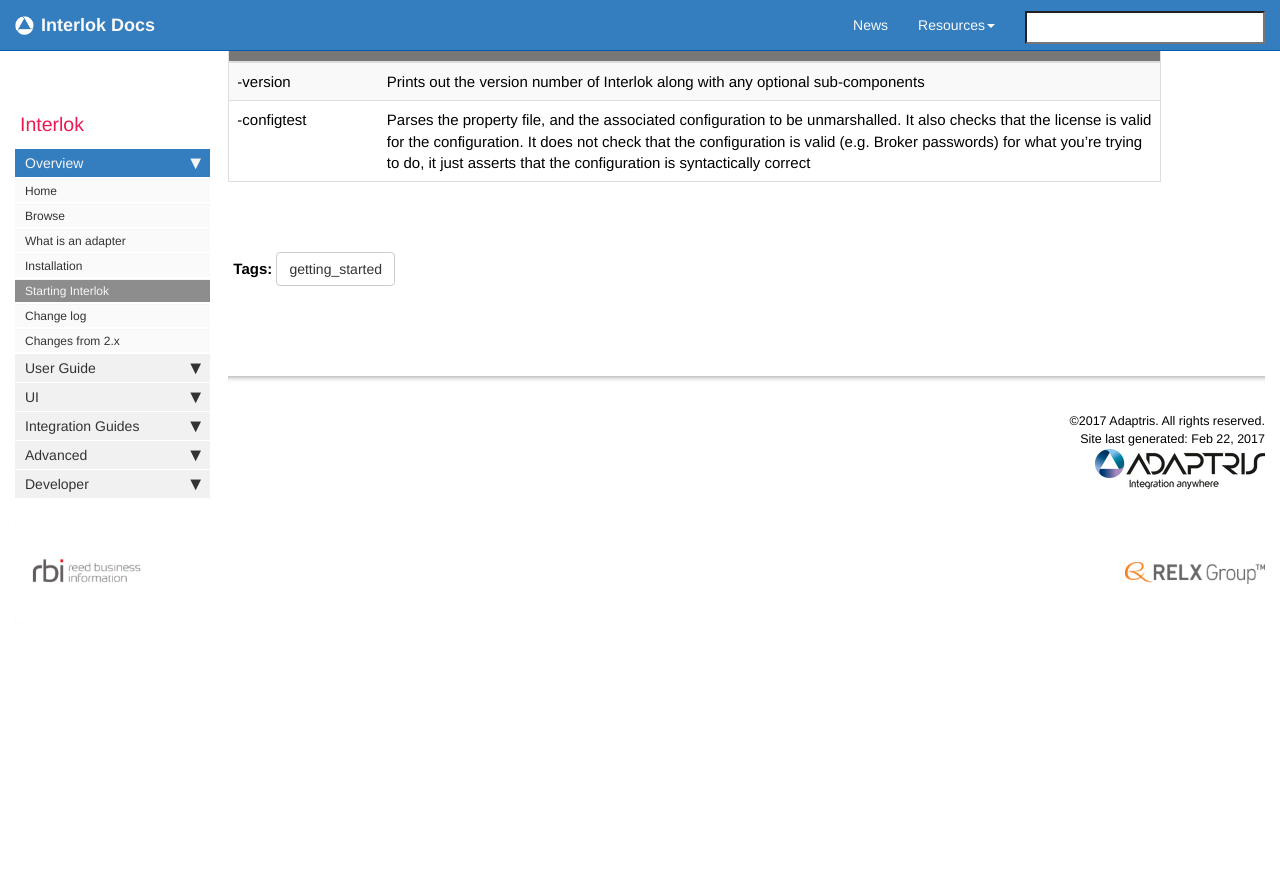
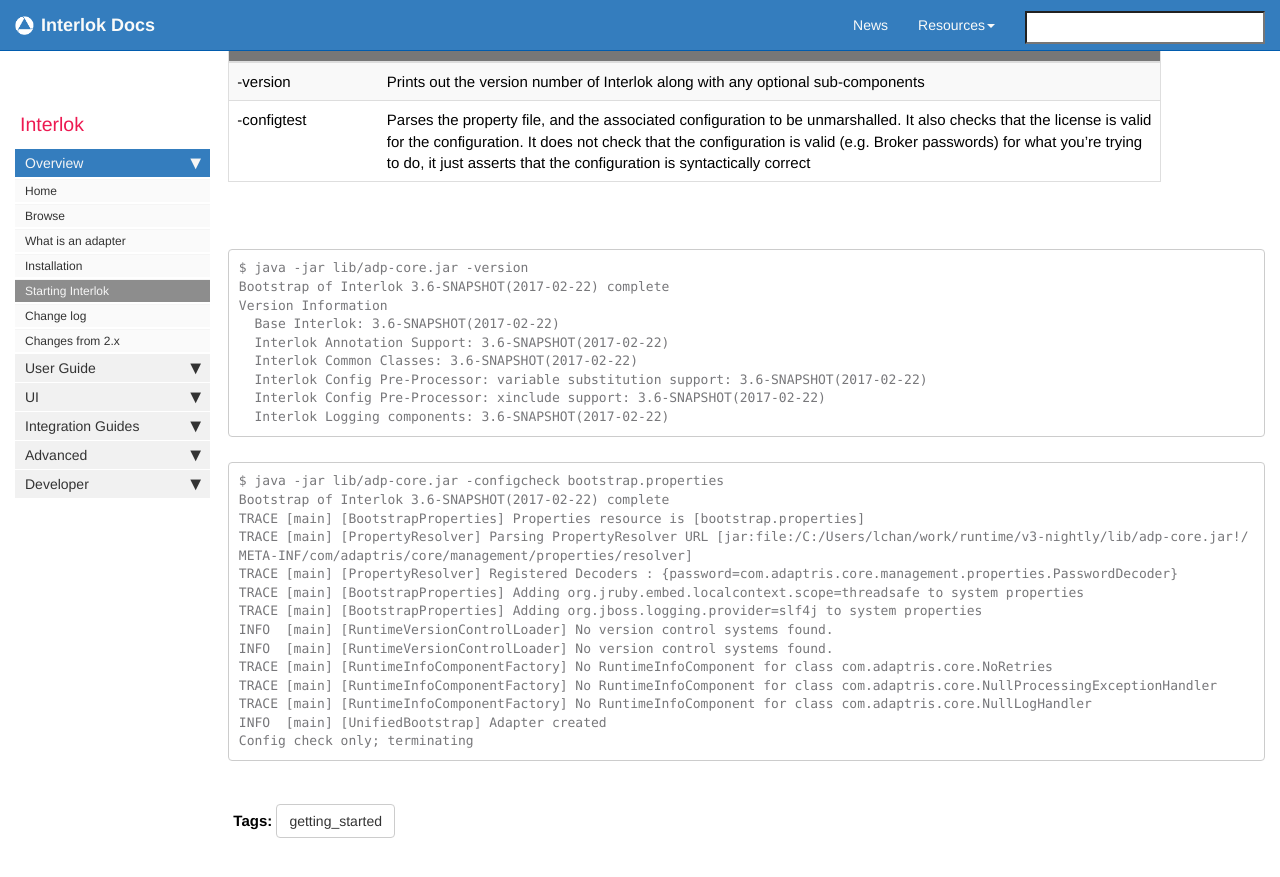
Before and after one commit to adaptris/interlok-docs-legacy, a Jekyll site: the page built from pages/adapter/adapter-commandline.md, in a window 1280 px wide and 900 px high, scrolled down 1714 px. Shown: the top 877 px of the window. Built offline with Jekyll 4.4.1, drawn with Linux system fonts in a browser that asks for light colours; nearby versions of some CDN libraries; comment, search, counter and statistics services are not loaded; before the commit the page ends 2337 px from its top, so only the background shows below that.

Commit message:
Added example out for -version and -configcheck

````diff
--- a/pages/adapter/adapter-commandline.md
+++ b/pages/adapter/adapter-commandline.md
@@ -48,3 +48,32 @@
 |-configtest| Parses the property file, and the associated configuration to be unmarshalled. It also checks that the license is valid for the configuration. It does not check that the configuration is valid (e.g. Broker passwords) for what you're trying to do, it just asserts that the configuration is syntactically correct|
 
 <br/>
+
+```
+$ java -jar lib/adp-core.jar -version
+Bootstrap of Interlok 3.6-SNAPSHOT(2017-02-22) complete
+Version Information
+  Base Interlok: 3.6-SNAPSHOT(2017-02-22)
+  Interlok Annotation Support: 3.6-SNAPSHOT(2017-02-22)
+  Interlok Common Classes: 3.6-SNAPSHOT(2017-02-22)
+  Interlok Config Pre-Processor: variable substitution support: 3.6-SNAPSHOT(2017-02-22)
+  Interlok Config Pre-Processor: xinclude support: 3.6-SNAPSHOT(2017-02-22)
+  Interlok Logging components: 3.6-SNAPSHOT(2017-02-22)
+```
+
+```
+$ java -jar lib/adp-core.jar -configcheck bootstrap.properties
+Bootstrap of Interlok 3.6-SNAPSHOT(2017-02-22) complete
+TRACE [main] [BootstrapProperties] Properties resource is [bootstrap.properties]
+TRACE [main] [PropertyResolver] Parsing PropertyResolver URL [jar:file:/C:/Users/lchan/work/runtime/v3-nightly/lib/adp-core.jar!/META-INF/com/adaptris/core/management/properties/resolver]
+TRACE [main] [PropertyResolver] Registered Decoders : {password=com.adaptris.core.management.properties.PasswordDecoder}
+TRACE [main] [BootstrapProperties] Adding org.jruby.embed.localcontext.scope=threadsafe to system properties
+TRACE [main] [BootstrapProperties] Adding org.jboss.logging.provider=slf4j to system properties
+INFO  [main] [RuntimeVersionControlLoader] No version control systems found.
+INFO  [main] [RuntimeVersionControlLoader] No version control systems found.
+TRACE [main] [RuntimeInfoComponentFactory] No RuntimeInfoComponent for class com.adaptris.core.NoRetries
+TRACE [main] [RuntimeInfoComponentFactory] No RuntimeInfoComponent for class com.adaptris.core.NullProcessingExceptionHandler
+TRACE [main] [RuntimeInfoComponentFactory] No RuntimeInfoComponent for class com.adaptris.core.NullLogHandler
+INFO  [main] [UnifiedBootstrap] Adapter created
+Config check only; terminating
+```
````
